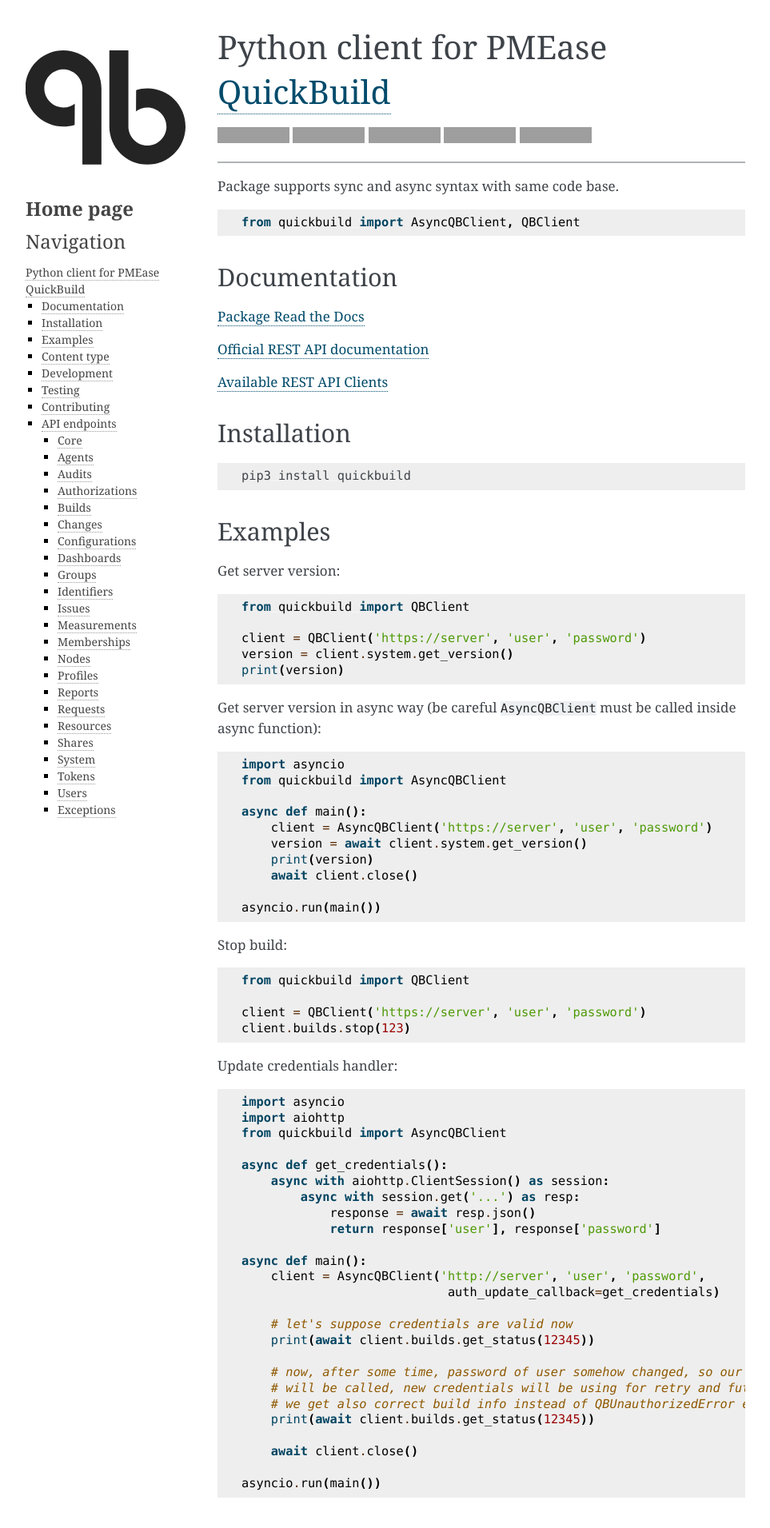
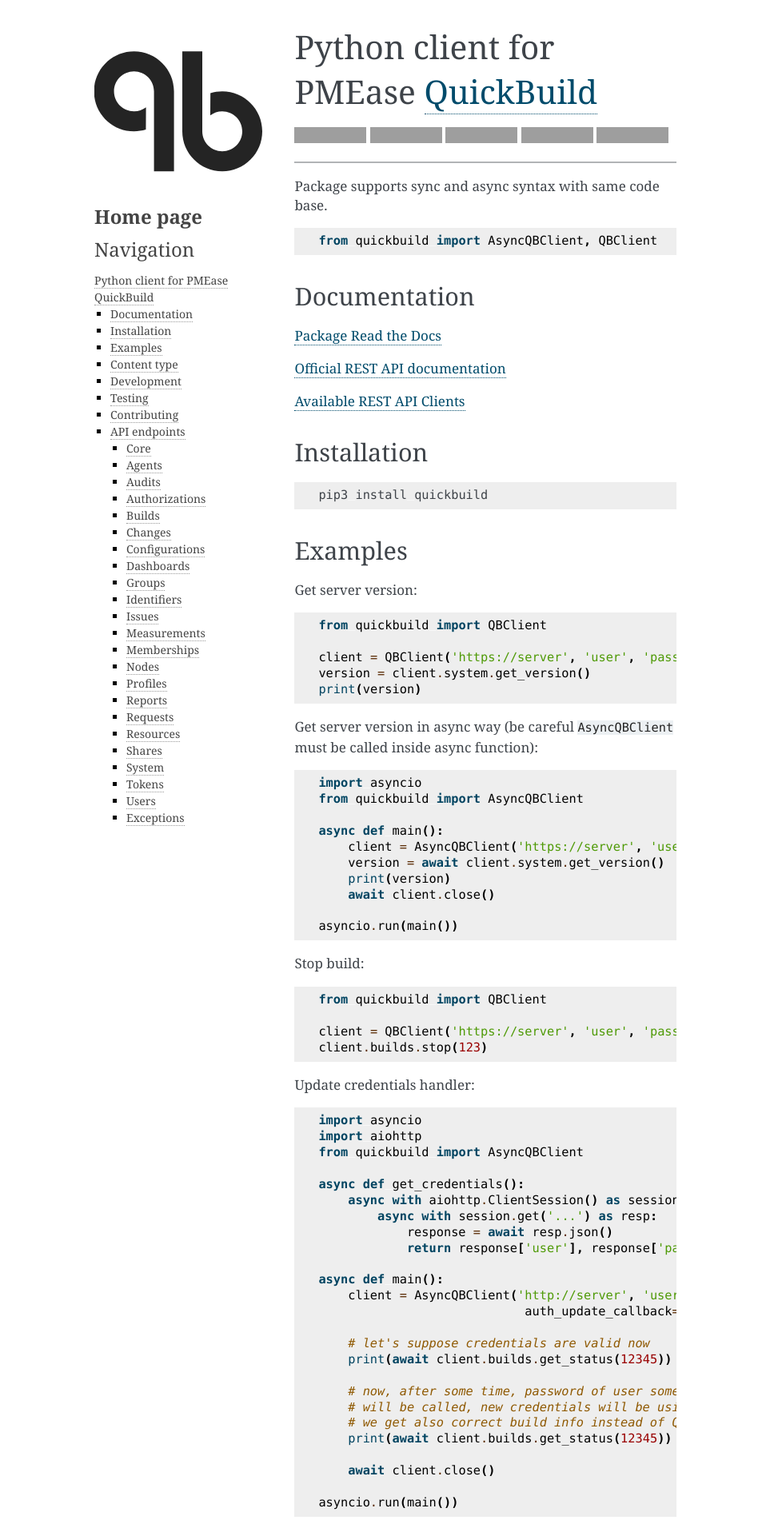
Before and after one commit to pbelskiy/quickbuild, a Sphinx documentation site: the page built from docs/index.rst, in a window 1280 px wide. Shown: the top 1911 px of the page at 80% size, without its empty margins (148-1111 px from the left). Built offline with Sphinx 7.4.7, drawn with Linux system fonts in a browser that asks for light colours; some of the changed text lies outside the part shown; grey boxes are pictures that could not be loaded.

Commit message:
docs: fix

```diff
--- a/docs/conf.py
+++ b/docs/conf.py
@@ -77,6 +77,8 @@
 
 html_theme_options = {
     'logo': 'logo.svg',
+    'page_width': '60%',
+    'sidebar_width': '30%',
 }
 
 html_sidebars = {
```
Also changed, not shown: .readthedocs.yaml (added).
